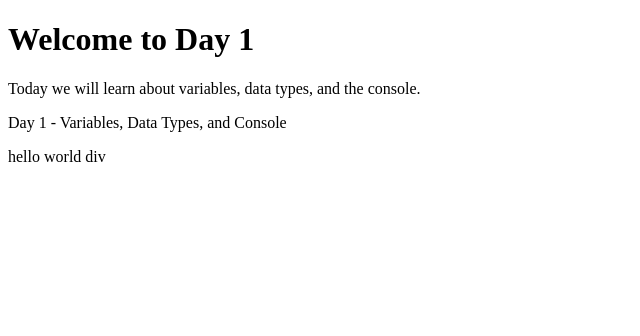
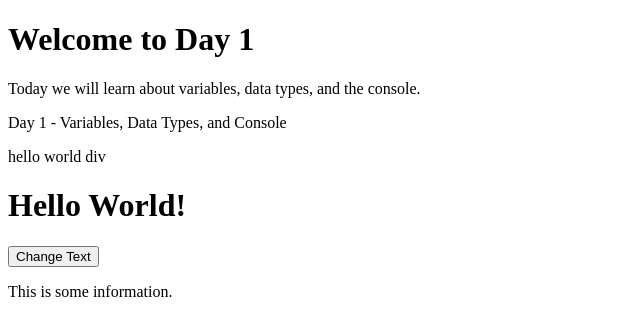
Before and after one commit to DewanTechUS/JS-Learning, a plain HTML site: page lessons/day1_variables/index.html in a window 1280 px wide. Shown: the whole page, without its empty margins (0-640 px from the left). Drawn offline with Linux system fonts and the light colour scheme.

Commit message:
html btn add

```diff
--- a/lessons/day1_variables/index.html
+++ b/lessons/day1_variables/index.html
@@ -14,5 +14,8 @@
     <div id="div">
         hello world div
     </div>
+    <h1 id="title">Hello World!</h1>
+<button id="changeBtn">Change Text</button>
+<p class="info">This is some information.</p>
 </body>
 </html>
--- a/lessons/day1_variables/script.js
+++ b/lessons/day1_variables/script.js
@@ -65,3 +65,13 @@ document.getElementById("div");       // gets the <div>
 document.querySelector(".info");        // gets the <p>
 document.body;                          // gets the <body> element
 document.title;                         // gets the title of the page
+// Changing content of an element // Example of changing the text content of an element
+// Change the text content of the element with id "title" when the button is clicked // Add an event listener to the button
+// When the button is clicked, change the text content of the title element
+// Add event listener to the button
+// When button is clicked, change the title text
+// Add event listener to the button
+// When button is clicked, change the title text
+document.getElementById("changeBtn").addEventListener("click", () => {
+  document.getElementById("title").textContent = "DOM Manipulation is Fun!";
+});
```
